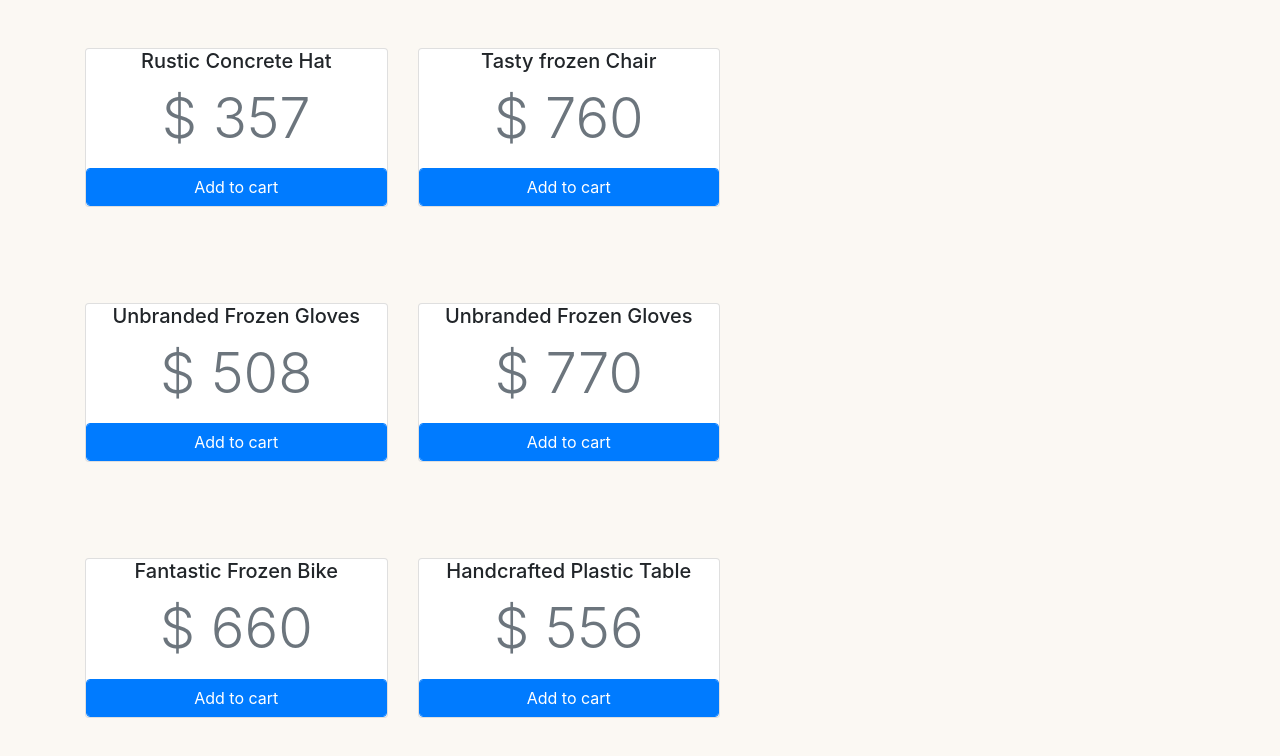
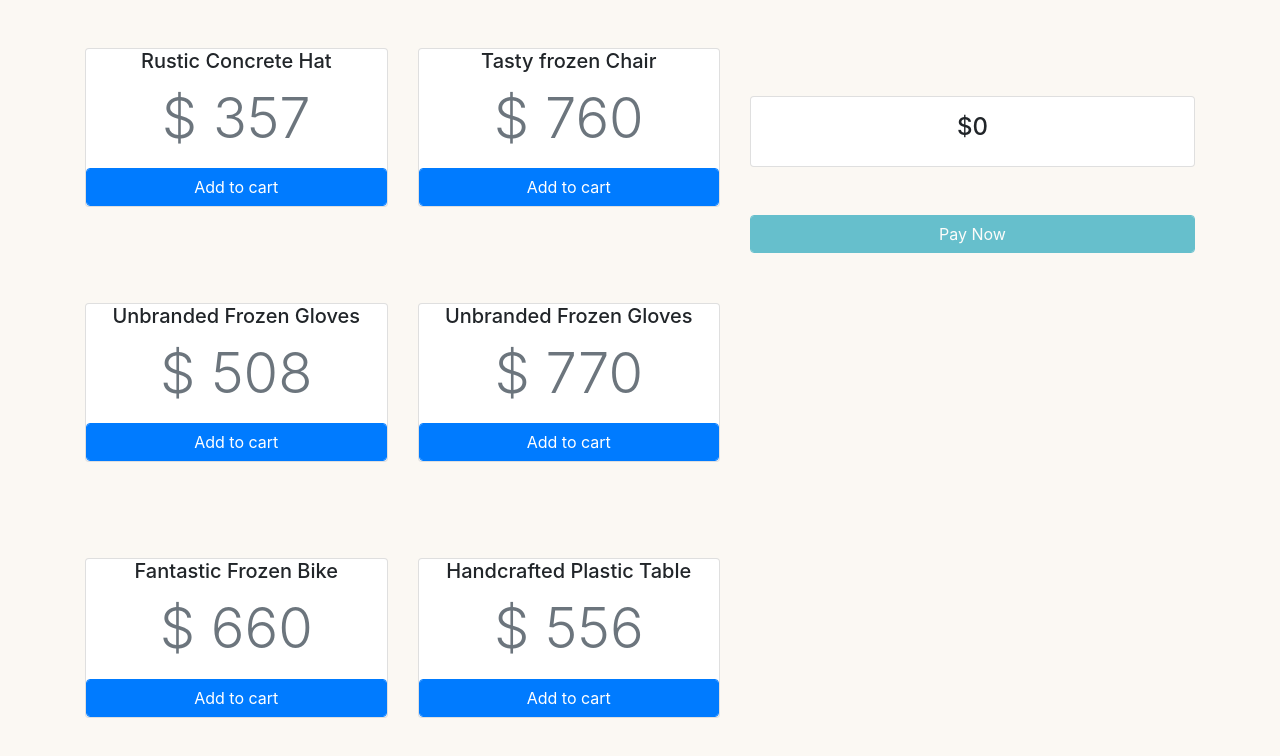
Before and after one commit to Leila-Haghdoost/shopping-cart, a Vue app in the folder vue-practice-shop/: page / in a window 1280 px wide. Shown: the top 756 px of the page. Built offline with nearby package versions, Linux system fonts and the light colour scheme.

Commit message:
Displaying cart total

```diff
--- a/vue-practice-shop/src/App.vue
+++ b/vue-practice-shop/src/App.vue
@@ -13,7 +13,7 @@
 				</div>
 			</div>
 			<div class="col-md-5 my-5">
-				<cart v-on:remove-from-cart="removeFromCart($event)" :items="cart"></cart>
+				<cart v-on:pay="pay()" v-on:remove-from-cart="removeFromCart($event)" :items="cart"></cart>
 			</div>
 		</div>
 	</div>
@@ -50,6 +50,10 @@ export default {
 		},
 		removeFromCart(product) {
 			this.cart = this.cart.filter(item => item.id !== product.id);
+		},
+		pay() {
+			this.cart = [];
+			alert("Shopping completed!");
 		}
 	}
 };
--- a/vue-practice-shop/src/components/Cart.vue
+++ b/vue-practice-shop/src/components/Cart.vue
@@ -1,4 +1,5 @@
 <template>
+	<div>
 		<ul class="list-group">
 			<li class="list-group-item" v-for="item in items" :key="item.id">
 				{{item.title}} - $ {{item.price}}
@@ -8,10 +9,27 @@
 				>Remove From Cart</button>
 			</li>
 		</ul>
+		<div class="card p-3 my-5">
+			<h4 class="text-center">${{ total }}</h4>
+		</div>
+		<button
+			:disabled="items.length === 0"
+			@click="$emit('pay')"
+			class="btn btn-info form-control"
+		>Pay Now</button>
+	</div>
 </template>
 
 <script>
 export default {
-	props: ["items", "removeFromCart"]
+	props: ["items"],
+	computed: {
+		total() {
+			return this.items.reduce(
+				(acc, item) => acc + Number(item.price),
+				0
+			);
+		}
+	}
 };
 </script>
```
Lines whose indentation alone changed are shown as unchanged.
